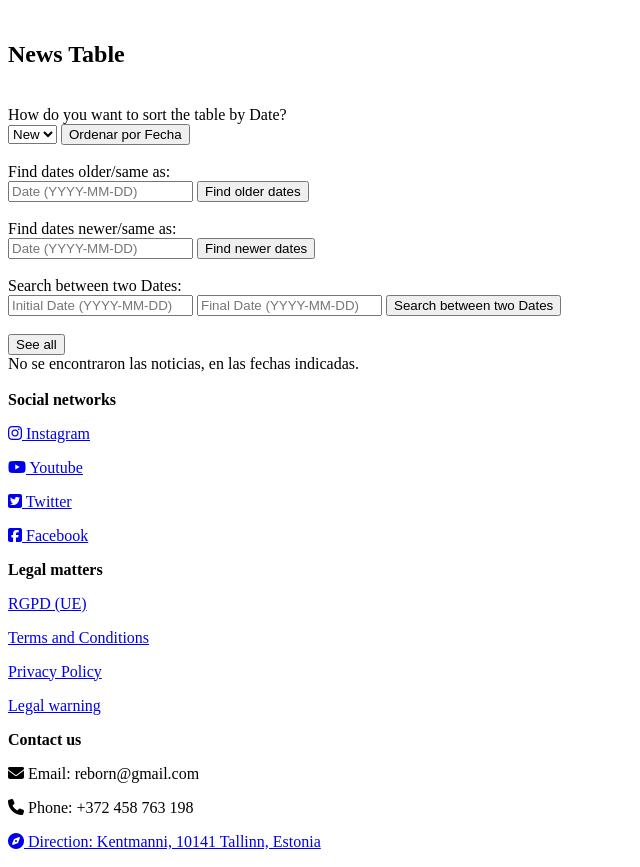
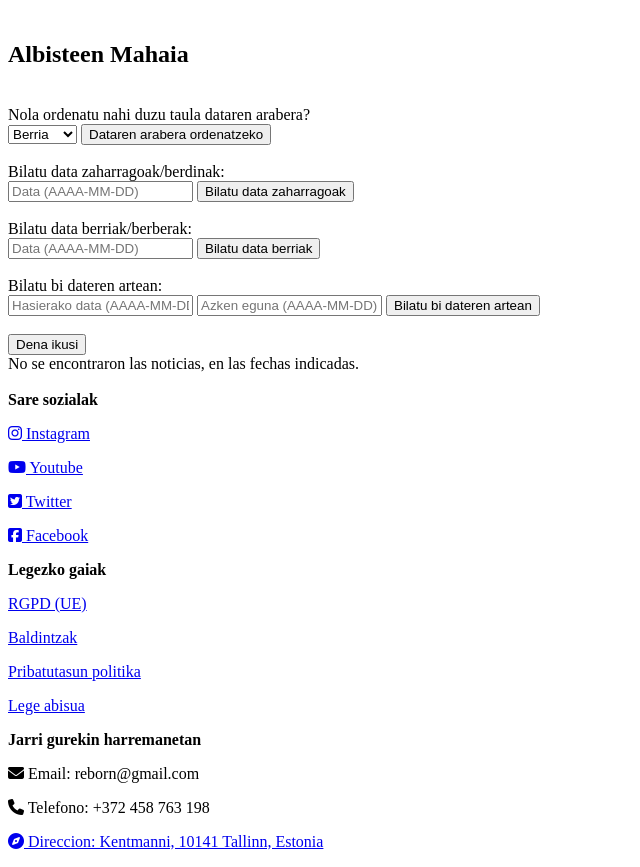
Before and after one commit to Gorka2385443264/Taldeak-6, a PHP site: page /index.php in a window 1280 px wide. Shown: the part 1864-2731 px from the top of the page, without its empty margins (0-640 px from the left). Run offline with PHP 8.4, Linux system fonts and the light colour scheme; data that the repository does not hold is empty; some libraries are stand-ins or nearby versions.

Commit message:
Index EUSK

```diff
--- a/index.php
+++ b/index.php
@@ -47,11 +47,11 @@ $result = $conn->query($sql);
     <link rel="shortcut icon" href="../../../../public/Argazkiak/phonix.png">
     <script src="https://kit.fontawesome.com/7f605dc8fe.js" crossorigin="anonymous"></script>
     <link rel="stylesheet" href="../../../css/index.css">
-    <title>Beginning</title>
+    <title>Hasiera</title>
 </head>
 <body>
     <div class="oferta">
-        <p>¡Offer!</p>
+        <p>¡Eskaintzak!</p>
     </div>
     <a href="https://www.goierrieskola.eus/es/">
         <img class="goierri" src="../../../../public/Argazkiak/goierri-logo.png" alt="Goierri Logo" href="https://www.goierrieskola.eus/es/">
@@ -64,12 +64,12 @@ $result = $conn->query($sql);
                 <nav>
                     <ul>
                         <li><a href="#" id="selected"></a></li>
-                        <li><a href="../../supplies/idiomas/eng/informazioa.html" id="informazioa">Information</a></li>
-                        <li><a href="../../supplies/idiomas/eng/produktuak.php">Products</a></li>
-                        <li><a href="#">Languages</a>
+                        <li><a href="../../supplies/idiomas/eusk/informazioa.html" id="informazioa">Informazioa</a></li>
+                        <li><a href="../../supplies/idiomas/eusk/produktuak.php">Produktuak</a></li>
+                        <li><a href="#">Hizkuntzak</a>
                             <ul>
-                                <li><a href="../esp/index.php">Spanish</a></li>
-                                <li><a href="../eusk/index.php">Baskque</a></li>
+                                <li><a href="../esp/index.php">Erdera</a></li>
+                                <li><a href="../eng/index.php">Ingelera</a></li>
                             </ul>
                         </li>
                     </ul>
@@ -79,7 +79,7 @@ $result = $conn->query($sql);
     </header>
     <br>
     <div class="tituloa">
-    <h2>Trending <i class="fa-solid fa-fire"></i></h2>
+    <h2>Tendentziak <i class="fa-solid fa-fire"></i></h2>
    <div class="productos">
         <div class="producto_1"><a class="produktuak_esteka" href="#">
             <i class="fa-solid fa-fire"></i>MSI MPG B550 GAMING PLUS
@@ -110,31 +110,31 @@ $result = $conn->query($sql);
     </div>
     <!---LA PARTE DE LAS NEWS DE LA PAGINA-->
     <br>
-    <h2>News Table</h2><br>
+    <h2>Albisteen Mahaia</h2><br>
 
 
     <form method="post">
-        <label for="ordenar">How do you want to sort the table by Date?</label><br>
+        <label for="ordenar">Nola ordenatu nahi duzu taula dataren arabera?</label><br>
         <select name="orden">
-            <option value="ASC">New</option>
-            <option value="DESC">Old</option>
+            <option value="ASC">Berria</option>
+            <option value="DESC">Zaharra</option>
         </select>
-        <input type="submit" name="ordenar_fecha" value="Ordenar por Fecha"><br><br>
+        <input type="submit" name="ordenar_fecha" value="Dataren arabera ordenatzeko"><br><br>
 
-        <label for="buscar_fecha_vieja">Find dates older/same as:</label><br>
-          <input class="input_texto" type="text" name="fecha_ingresada_vieja" placeholder="Date (YYYY-MM-DD)">
-    <input type="submit" name="buscar_mas_vieja" value="Find older dates"><br><br>
+        <label for="buscar_fecha_vieja">Bilatu data zaharragoak/berdinak:</label><br>
+          <input class="input_texto" type="text" name="fecha_ingresada_vieja" placeholder="Data (AAAA-MM-DD)">
+    <input type="submit" name="buscar_mas_vieja" value="Bilatu data zaharragoak"><br><br>
 
-    <label for="buscar_fecha_nueva">Find dates newer/same as:</label><br>
-    <input class="input_texto" type="text" name="fecha_ingresada_nueva" placeholder="Date (YYYY-MM-DD)">
-    <input type="submit" name="buscar_mas_nueva" value="Find newer dates"><br><br>
+    <label for="buscar_fecha_nueva">Bilatu data berriak/berberak:</label><br>
+    <input class="input_texto" type="text" name="fecha_ingresada_nueva" placeholder="Data (AAAA-MM-DD)">
+    <input type="submit" name="buscar_mas_nueva" value="Bilatu data berriak"><br><br>
 
-        <label for="buscar_entre_fechas">Search between two Dates:</label><br>
-        <input class="input_texto" type="text" name="fecha_inicial" placeholder="Initial Date (YYYY-MM-DD)">
-        <input class="input_texto" type="text" name="fecha_final" placeholder="Final Date (YYYY-MM-DD)">
-        <input type="submit" name="buscar_entre_fechas" value="Search between two Dates"><br><br>
+        <label for="buscar_entre_fechas">Bilatu bi dateren artean:</label><br>
+        <input class="input_texto" type="text" name="fecha_inicial" placeholder="Hasierako data (AAAA-MM-DD)">
+        <input class="input_texto" type="text" name="fecha_final" placeholder="Azken eguna (AAAA-MM-DD)">
+        <input type="submit" name="buscar_entre_fechas" value="Bilatu bi dateren artean"><br><br>
 
-        <input type="submit" name="ver_todos" value="See all">
+        <input type="submit" name="ver_todos" value="Dena ikusi">
     </form>
 
     <?php
@@ -179,24 +179,24 @@ if ($result->num_rows > 0) {
     <footer>
         <div class="footer-content">
             <div class="left">
-                <strong>Social networks</strong>
+                <strong>Sare sozialak</strong>
                 <p id="instagram"><a href="https://www.instagram.com/" target="_blank"> <i class="fab fa-instagram"></i> Instagram</a></p>
                 <p id="youtube"><a href="https://www.youtube.com/" target="_blank"> <i class="fab fa-youtube"></i> Youtube</a></p>
                 <p id="twitter"><a href="https://twitter.com/home" target="_blank"> <i class="fab fa-twitter-square"></i> Twitter</a></p>
                 <p id="facebook"><a href="https://www.facebook.com/" target="_blank"> <i class="fab fa-facebook-square"></i> Facebook</a></p>
             </div>
             <div class="center">
-               <strong>Legal matters</strong>
+               <strong>Legezko gaiak</strong>
                 <p><a href="#">RGPD (UE)</a></p>
-                <p><a href="#">Terms and Conditions</a></p>
-                <p><a href="#">Privacy Policy</a></p>
-                <p><a href="#">Legal warning</a></p>
+                <p><a href="#">Baldintzak</a></p>
+                <p><a href="#">Pribatutasun politika</a></p>
+                <p><a href="#">Lege abisua</a></p>
                 </div>
             <div class="right">
-                <strong>Contact us</strong>
+                <strong>Jarri gurekin harremanetan</strong>
                 <p><i class="fa-solid fa-envelope"></i> Email: reborn@gmail.com</p>
-                <p><i class="fa-solid fa-phone"></i> Phone: +372 458 763 198</p>
-                <p><a href="https://maps.app.goo.gl/XeUK7mCwxkADmLDj9" target="_blank"><i class="fa-solid fa-compass"></i> Direction: Kentmanni, 10141 Tallinn, Estonia</a></p>
+                <p><i class="fa-solid fa-phone"></i> Telefono: +372 458 763 198</p>
+                <p><a href="https://maps.app.goo.gl/XeUK7mCwxkADmLDj9" target="_blank"><i class="fa-solid fa-compass"></i> Direccion: Kentmanni, 10141 Tallinn, Estonia</a></p>
             </div>
         </div>
     </footer>
```
